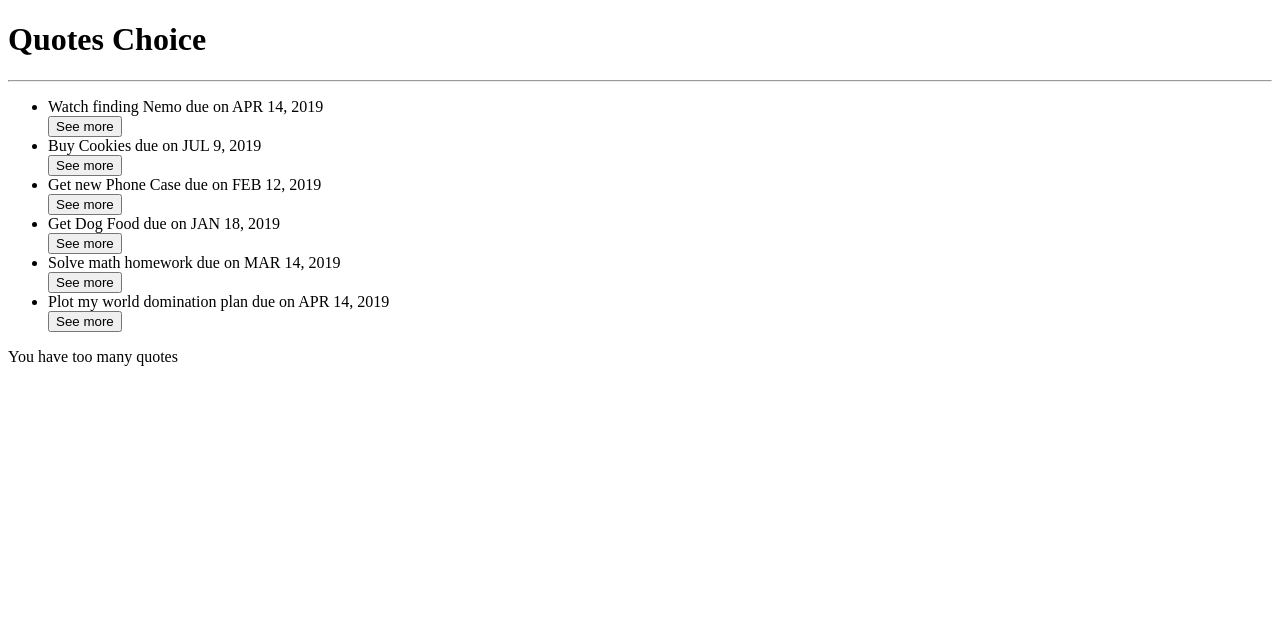
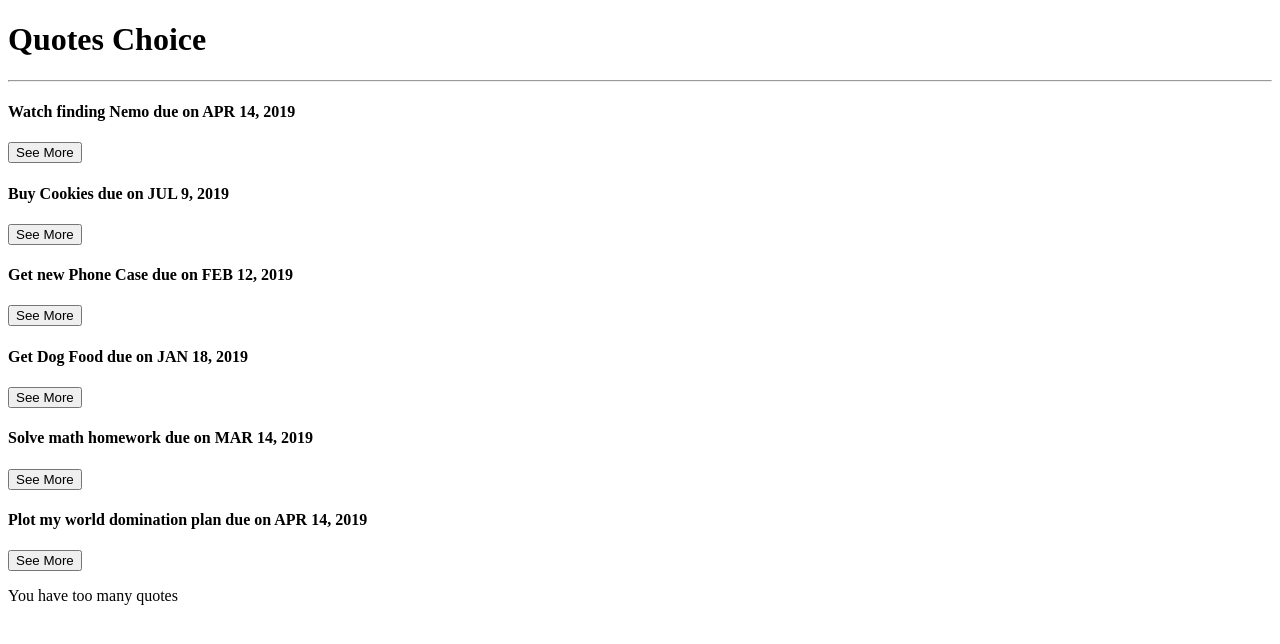
Before and after one commit to Maxwel5/my-Quotes, an Angular app: page / in a window 1280 px wide. Shown: the top 644 px of the page. Built offline with nearby package versions, Linux system fonts and the light colour scheme.

Commit message:
Creating forms for the user inputs

```diff
--- a/src/app/quote-detail/quote-detail.component.html
+++ b/src/app/quote-detail/quote-detail.component.html
@@ -1,3 +1,3 @@
 <p>quote-description</p>
 <p>This quote will be complete in {{quote.completeDate|dateCount}} days</p>
-<button (click)= 'quoteDelete(true)'>Delete Quote</button>
+<button (click)= 'quoteDelete(true)' class="btn-btn-outline-danger">Delete Quote</button>
--- /dev/null
+++ b/src/app/quote-form/quote-form.component.html
@@ -0,0 +1,24 @@
+<div class="container-fluid">
+    <h2 class="text-center">Write a new quote</h2>
+    <hr>
+    <form>
+        <div class="form-group">
+
+            <label for="description">Description</label>
+            <textarea class="form-control" id="description" rows="4" required></textarea>
+
+        </div>
+        <div class="form-group">
+
+            <label for="name">Name</label>
+            <input type="text" required class="form-control" id="name">
+
+        </div>
+
+        <div class="form-group">
+            <label for="complete">Completion</label>
+            <input type='date' id="complete" required>
+
+        </div>
+    </form>
+</div>
--- /dev/null
+++ b/src/app/quote-form/quote-form.component.ts
@@ -0,0 +1,15 @@
+import { Component, OnInit } from '@angular/core';
+
+@Component({
+  selector: 'app-quote-form',
+  templateUrl: './quote-form.component.html',
+  styleUrls: ['./quote-form.component.css']
+})
+export class QuoteFormComponent implements OnInit {
+
+  constructor() { }
+
+  ngOnInit() {
+  }
+
+}
--- a/src/app/quote/quote.component.html
+++ b/src/app/quote/quote.component.html
@@ -1,10 +1,21 @@
-<h1>Quotes Choice</h1>
-<hr>
-<ul>
-  <div *ngFor='let quote of quotes;let i = index'>
-    <li appStrikethrough>{{quote.name}} due on {{quote.completeDate|date|uppercase}}</li>
-    <button (click)='toggleDetails(i)'>See more</button>
-    <app-quote-detail *ngIf='quote.showDescription' [quote]='quote' (isComplete) = 'deleteQuote($event,i)'></app-quote-detail>
+<div class="container">
+    <h1>Quotes Choice</h1>
+    <hr>
+
+    <div class="row">
+      <div class="col-md-6">
+        <div *ngFor='let quote of quotes;let i = index'>
+          <div>
+            <h4 id={{i}} appStrikethrough>{{quote.name}} due on {{quote.completeDate|date|uppercase}}</h4>
+            <button (click)='toggleDetails(i)' class="btn btn-primary">See More</button>
+          </div>
+
+          <div *ngIf='quote.showDescription'>
+            <app-quote-detail  [quote]='quote' (isComplete) = 'deleteQuote($event,i)'></app-quote-detail>
+          </div>
+        </div>
+      </div>
+    </div>
+
+    <p *ngIf='quotes.length > 5'>You have too many quotes</p>
   </div>
-</ul>
-<p *ngIf='quotes.length > 5'>You have too many quotes</p>
```
Also changed, not shown: src/app/app.module.ts (+6 -2 lines), src/app/quote-form/quote-form.component.css (added), 1 other file (tests, documents, lock files or other folders).
